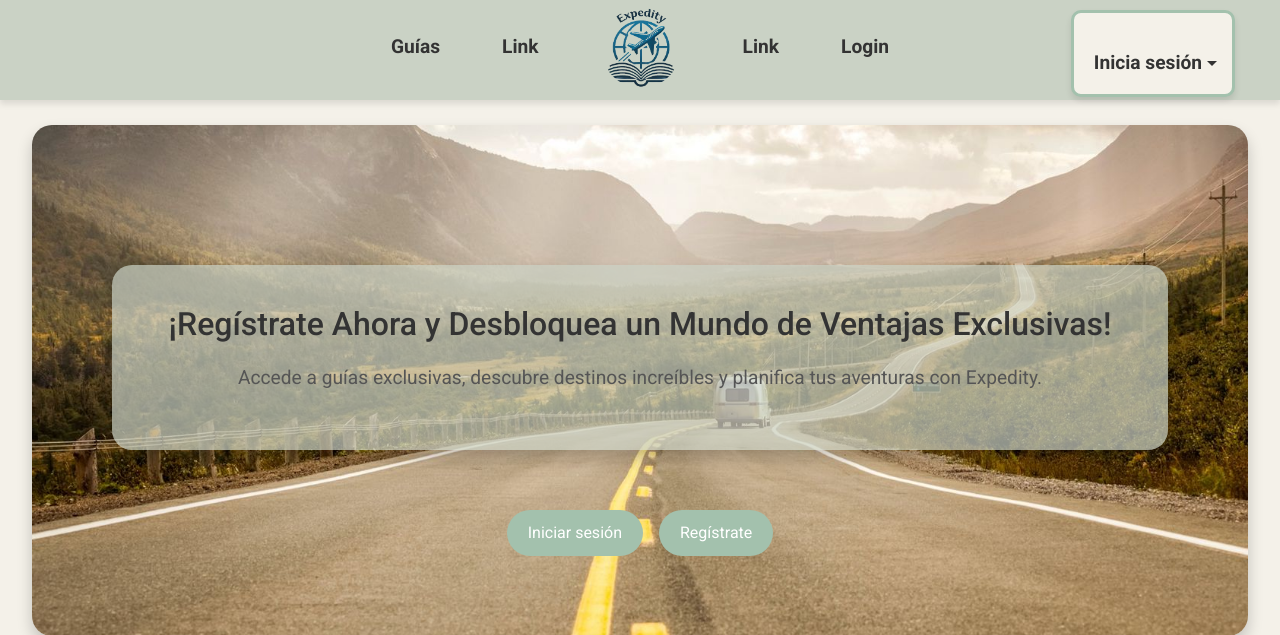
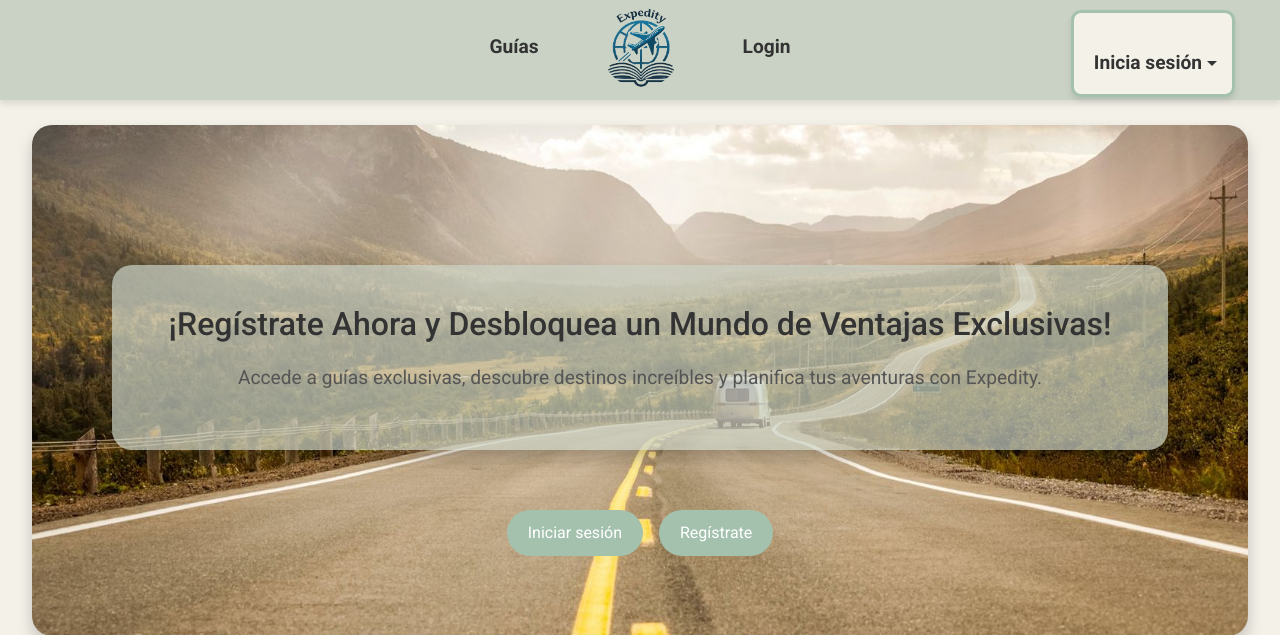
Before and after one commit to dvalverderuiz/ASIX2_mburguera_dvalverde, a PHP site: page /index.php in a window 1280 px wide. Shown: the top 635 px of the page. Run offline with PHP 8.4, Linux system fonts and the light colour scheme.

Commit message:
[-] Links index.php

```diff
--- a/public/index.php
+++ b/public/index.php
@@ -24,15 +24,9 @@ $contenido = '
                 <a class="nav-link" href="../guias/guias.php">Guías</a>
             </li>
             <li class="nav-item">
-                <a class="nav-link" href="#">Link</a>
-            </li>
-            <li class="nav-item">
                 <a class="nav-link" href="../public/index.php">
                     <img src="../assets/img/logo.png" width="80" height="80" alt="Logo">
                 </a>
-            </li>
-            <li class="nav-item">
-                <a class="nav-link" href="#">Link</a>
             </li>
             <li class="nav-item">
                 <a class="nav-link" href="./members/login.php">Login</a>
```
